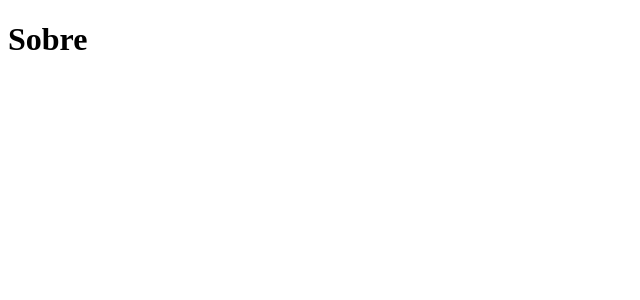
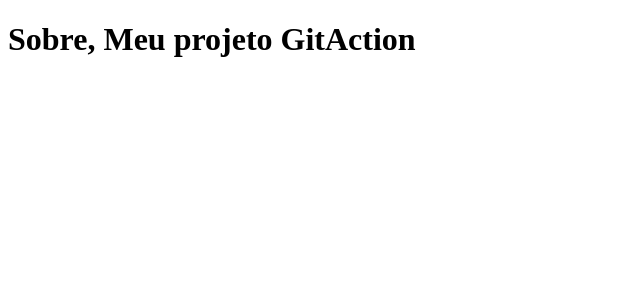
Before and after one commit to rodrigobrunhara1/06-github-actions-front-end-a2.3, a Next.js app: page /sobre in a window 1280 px wide. Shown: the top 300 px of the page, without its empty margins (0-640 px from the left). Built offline with nearby package versions, Linux system fonts and the light colour scheme.

Commit message:
Update site

```diff
--- a/pages/index.js
+++ b/pages/index.js
@@ -3,7 +3,7 @@ import NextLink from "next/link";
 export default function HomeScreen() {
   return (
     <div>
-      <h1>Página Inicial</h1>
+      <h1>Página Inicial - Rodrigo GitAction</h1>
       <NextLink href="/sobre">
         <a>Ir para a sobre</a>
       </NextLink>
--- a/pages/sobre.js
+++ b/pages/sobre.js
@@ -1,7 +1,7 @@
 export default function AboutScreen() {
   return (
     <div>
-      <h1>Sobre</h1>
+      <h1>Sobre, Meu projeto GitAction</h1>
     </div>
   );
 }
```
